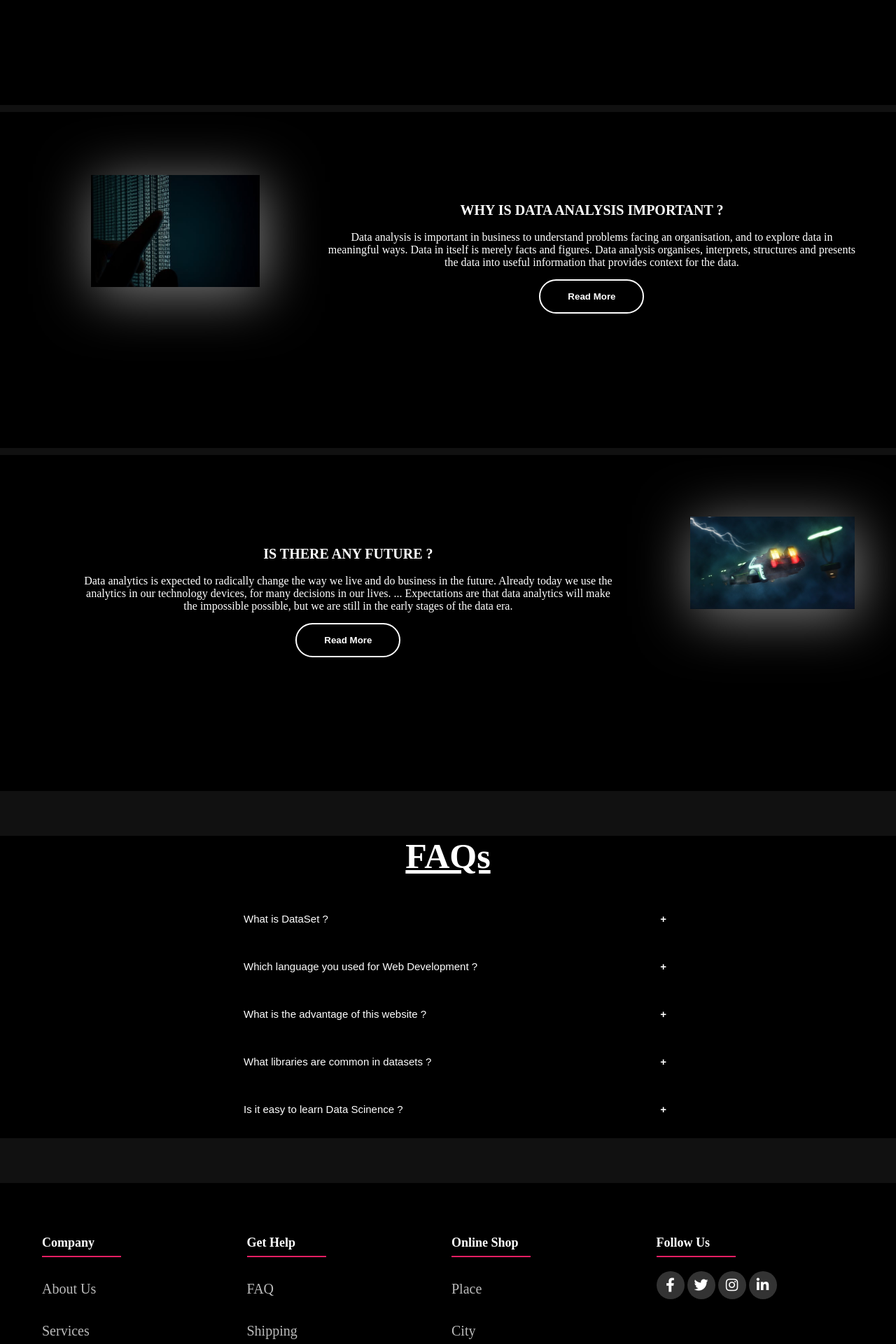
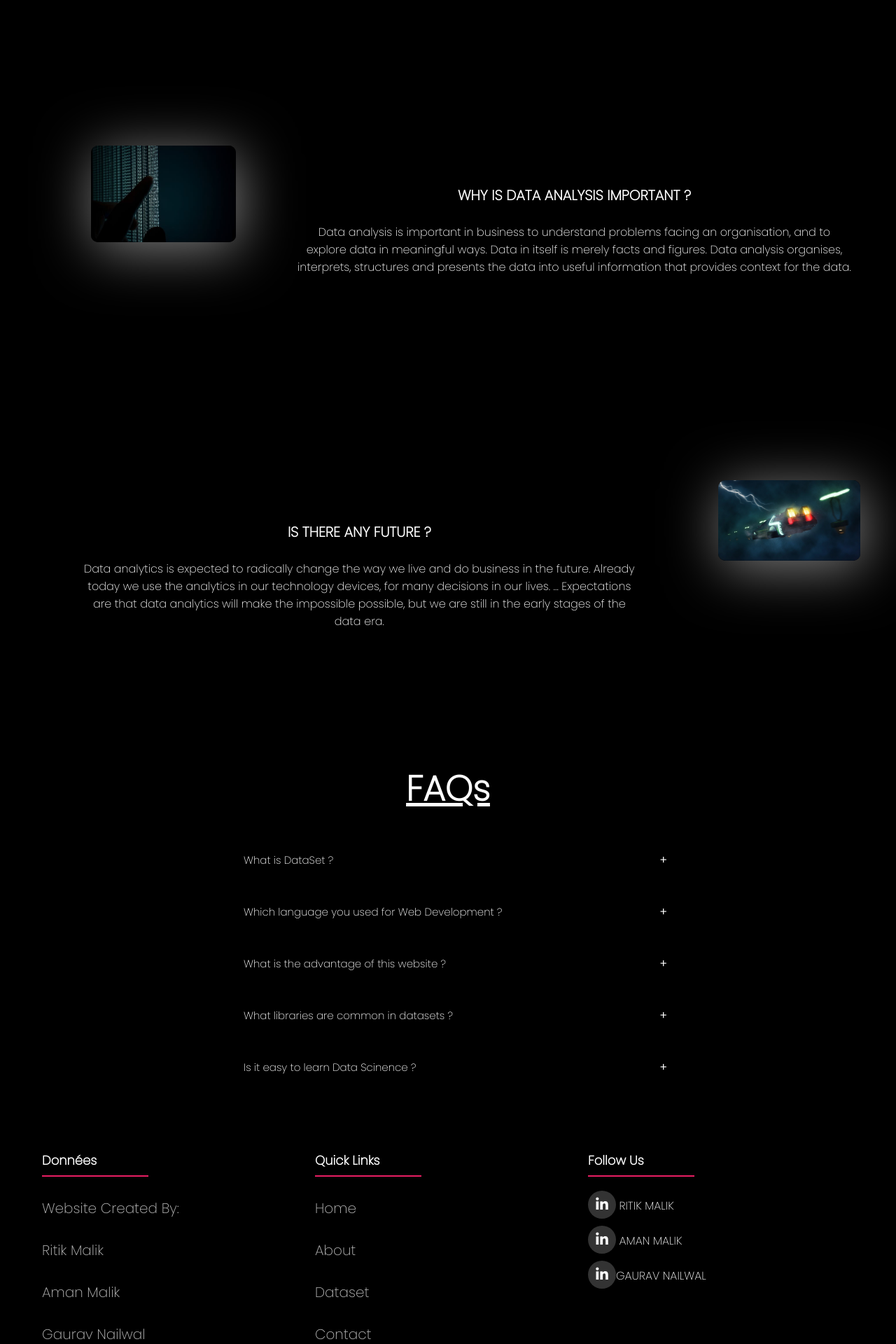
Before and after one commit to amanm063/minor-project, a PHP site: page /donnees.html in a window 1280 px wide; the page is wider, and only the part inside the window is pictured. Shown: the part 1680-3600 px from the top of that part at 70% size. Run offline with PHP 8.4, Linux system fonts and the light colour scheme.

Commit message:
home updated by Ritik

```diff
--- a/final/donnees.html
+++ b/final/donnees.html
@@ -4,7 +4,9 @@
 
   <meta charset="utf-8">
   <meta name="viewport" content="width=device-width, initial-scale=1.0">
-  <link rel="stylesheet" type="text/css" href="https://cdnjs.cloudflare.com/ajax/libs/font-awesome/5.15.4/css/all.min.css">
+  <link rel="stylesheet" type="text/css"
+    href="https://cdnjs.cloudflare.com/ajax/libs/font-awesome/5.15.4/css/all.min.css">
+  <title>Données</title>
   <link rel="stylesheet" href="home.css">
   <link rel="preconnect" href="https://fonts.googleapis.com">
   <link rel="preconnect" href="https://fonts.gstatic.com" crossorigin>
@@ -22,19 +24,19 @@
 
   <div class="header">
     <div class="logo">
-      <h2>données</h2>
+      <h2>Données</h2>
     </div>
     <div class="div1">
-    <a class= "a1" href="donnees.html"> HOME</a>
+      <a class="a1" href="donnees.html"> HOME</a>
     </div>
     <div class="div1">
-    <a class= "a1" href="about.html"> ABOUT</a>
+      <a class="a1" href="about.html"> ABOUT</a>
     </div>
     <div class="div1">
-    <a class= "a1"  href="datasets.html"> DATASETS </a>
+      <a class="a1" href="datasets.html"> DATASETS </a>
     </div>
     <div class="div1">
-    <a class= "a1" href="contact.html"> CONTACT </a>
+      <a class="a1" href="contact.php">CONTACT</a>
     </div>
 
   </div>
@@ -53,13 +55,13 @@
     <div class="overlay">
 
       <div class="content">
-               <h1>données</h1>
+        <h1>Données</h1>
         <h3>It’s not magic, It’s Data.</h3>
 
 
         <div>
-                   <button class="btn1">SIGN UP</button>
-                   <button class="btn-2">LOGIN</button>
+          <button class="btn1"><a href="signup.php">SIGN UP</a></button>
+          <button class="btn-2"><a href="login.php">LOGIN</a></button>
         </div>
 
       </div>
@@ -73,23 +75,20 @@
 
 
 
-
-
-
-
   <div class="main">
 
     <div class="card">
 
       <div class="image">
-         <img src="1.jpeg">
+        <img style="border-radius: 10px;" src="1.jpeg">
       </div>
 
       <div class="des">
         <div>
-       <h1><b>WHAT DO WE DO ?</b>  </h1><br>
-       <p>Data analysis is a process of inspecting, cleansing, transforming, and modelling data with the goal of discovering useful information, informing conclusions, and supporting decision-making.</p>
-       <button class="btn">Read More</button>
+          <h1><b>WHAT DO WE DO ?</b> </h1><br>
+          <p>Data analysis is a process of inspecting, cleansing, transforming, and modelling data with the goal of
+            discovering useful information, informing conclusions, and supporting decision-making.</p>
+          <!-- <button class="btn">Read More</button> -->
 
         </div>
       </div>
@@ -100,18 +99,20 @@
 
       <div class="des1">
         <div>
-            <h1><b>WHY PYTHON ?</b>  </h1><br>
-           <p>Python is a popular multi-purpose programming language widely used for its flexibility, as well as its extensive collection of libraries, which are valuable for analytics and complex calculations.
+          <h1><b>WHY PYTHON ?</b> </h1><br>
+          <p>Python is a popular multi-purpose programming language widely used for its flexibility, as well as its
+            extensive collection of libraries, which are valuable for analytics and complex calculations.
 
-            Python’s extensibility means that it has thousands of libraries dedicated to analytics, including the widely used Python Data Analysis Library (also known as Pandas).
+            Python’s extensibility means that it has thousands of libraries dedicated to analytics, including the widely
+            used Python Data Analysis Library (also known as Pandas).
 
           </p>
-           <button  class="btn">Read More</button>
+          <!--<button class="btn">Read More</button>-->
         </div>
       </div>
 
       <div class="image1">
-            <img src="2.jpeg">
+        <img style="border-radius: 10px;" src="2.jpeg">
       </div>
 
 
@@ -121,15 +122,17 @@
     <div class="card">
 
       <div class="image">
-           <img src="3.jpeg">
+        <img style="border-radius: 10px;" src="3.jpeg">
       </div>
 
       <div class="des">
         <div>
-            <h1><b>WHY IS DATA ANALYSIS IMPORTANT ?</b>  </h1><br>
-         <p>Data analysis is important in business to understand problems facing an organisation, and to explore data in meaningful ways. Data in itself is merely facts and figures. Data analysis organises, interprets, structures and presents the data into useful information that provides context for the data.
+          <h1><b>WHY IS DATA ANALYSIS IMPORTANT ?</b> </h1><br>
+          <p>Data analysis is important in business to understand problems facing an organisation, and to explore data
+            in meaningful ways. Data in itself is merely facts and figures. Data analysis organises, interprets,
+            structures and presents the data into useful information that provides context for the data.
           </p>
-         <button  class="btn">Read More</button>
+          <!--<button class="btn">Read More</button>-->
         </div>
       </div>
     </div>
@@ -139,14 +142,16 @@
 
       <div class="des1">
         <div>
-            <h1><b>IS THERE ANY FUTURE ?</b>  </h1><br>
-            <p>Data analytics is expected to radically change the way we live and do business in the future. Already today we use the analytics in our technology devices, for many decisions in our lives. ... Expectations are that data analytics will make the impossible possible, but we are still in the early stages of the data era.</p>
-            <button class="btn">Read More</button>
+          <h1><b>IS THERE ANY FUTURE ?</b> </h1><br>
+          <p>Data analytics is expected to radically change the way we live and do business in the future. Already today
+            we use the analytics in our technology devices, for many decisions in our lives. ... Expectations are that
+            data analytics will make the impossible possible, but we are still in the early stages of the data era.</p>
+          <!--<button class="btn">Read More</button>-->
         </div>
       </div>
 
       <div class="image1">
-            <img src="4.jpeg">
+        <img style="border-radius: 10px;" src="4.jpeg">
       </div>
 
     </div>
@@ -159,9 +164,6 @@
 
 
   </div>
-       <br>
-       <br>
-       <br>
 
 
 
@@ -174,27 +176,37 @@
 
     <button class="accordion">What is DataSet ?</button>
     <div class="panel">
-  <p>Lorem ipsum dolor sit amet, consectetur adipisicing elit, sed do eiusmod tempor incididunt ut labore et dolore magna aliqua. Ut enim ad minim veniam, quis nostrud exercitation ullamco laboris nisi ut aliquip ex ea commodo consequat.</p>
+      <p>Lorem ipsum dolor sit amet, consectetur adipisicing elit, sed do eiusmod tempor incididunt ut labore et dolore
+        magna aliqua. Ut enim ad minim veniam, quis nostrud exercitation ullamco laboris nisi ut aliquip ex ea commodo
+        consequat.</p>
     </div>
 
     <button class="accordion">Which language you used for Web Development ?</button>
     <div class="panel">
-  <p>Lorem ipsum dolor sit amet, consectetur adipisicing elit, sed do eiusmod tempor incididunt ut labore et dolore magna aliqua. Ut enim ad minim veniam, quis nostrud exercitation ullamco laboris nisi ut aliquip ex ea commodo consequat.</p>
+      <p>Lorem ipsum dolor sit amet, consectetur adipisicing elit, sed do eiusmod tempor incididunt ut labore et dolore
+        magna aliqua. Ut enim ad minim veniam, quis nostrud exercitation ullamco laboris nisi ut aliquip ex ea commodo
+        consequat.</p>
     </div>
 
     <button class="accordion">What is the advantage of this website ?</button>
     <div class="panel">
-  <p>Lorem ipsum dolor sit amet, consectetur adipisicing elit, sed do eiusmod tempor incididunt ut labore et dolore magna aliqua. Ut enim ad minim veniam, quis nostrud exercitation ullamco laboris nisi ut aliquip ex ea commodo consequat.</p>
+      <p>Lorem ipsum dolor sit amet, consectetur adipisicing elit, sed do eiusmod tempor incididunt ut labore et dolore
+        magna aliqua. Ut enim ad minim veniam, quis nostrud exercitation ullamco laboris nisi ut aliquip ex ea commodo
+        consequat.</p>
     </div>
 
     <button class="accordion">What libraries are common in datasets ?</button>
     <div class="panel">
-  <p>Lorem ipsum dolor sit amet, consectetur adipisicing elit, sed do eiusmod tempor incididunt ut labore et dolore magna aliqua. Ut enim ad minim veniam, quis nostrud exercitation ullamco laboris nisi ut aliquip ex ea commodo consequat.</p>
+      <p>Lorem ipsum dolor sit amet, consectetur adipisicing elit, sed do eiusmod tempor incididunt ut labore et dolore
+        magna aliqua. Ut enim ad minim veniam, quis nostrud exercitation ullamco laboris nisi ut aliquip ex ea commodo
+        consequat.</p>
     </div>
 
     <button class="accordion">Is it easy to learn Data Scinence ?</button>
     <div class="panel">
-  <p>Lorem ipsum dolor sit amet, consectetur adipisicing elit, sed do eiusmod tempor incididunt ut labore et dolore magna aliqua. Ut enim ad minim veniam, quis nostrud exercitation ullamco laboris nisi ut aliquip ex ea commodo consequat.</p>
+      <p>Lorem ipsum dolor sit amet, consectetur adipisicing elit, sed do eiusmod tempor incididunt ut labore et dolore
+        magna aliqua. Ut enim ad minim veniam, quis nostrud exercitation ullamco laboris nisi ut aliquip ex ea commodo
+        consequat.</p>
     </div>
 
   </div>
@@ -203,7 +215,7 @@ var acc = document.getElementsByClassName("accordion");
     var i;
 
     for (i = 0; i < acc.length; i++) {
-  acc[i].addEventListener("click", function() {
+      acc[i].addEventListener("click", function () {
         this.classList.toggle("active");
         var panel = this.nextElementSibling;
         if (panel.style.maxHeight) {
@@ -214,11 +226,6 @@ for (i = 0; i < acc.length; i++) {
       });
     }
   </script>
-
-<br>
-<br>
-<br>
-
 
 
 
@@ -232,43 +239,33 @@ for (i = 0; i < acc.length; i++) {
       <div class="row">
 
         <div class="footer-col">
-          <h4>Company</h4>
+          <h4>Données</h4>
           <ul>
-              <li><a href="#">about us</a></li>
-              <li><a href="#">services</a></li>
-              <li><a href="#">privacy policy</a></li>
-              <li><a href="#">affiliate program</a></li>
+            <li><a href="#" style="pointer-events: none">Website created by:</a></li>
+            <li><a href=" #" style="pointer-events: none">Ritik Malik</a></li>
+            <li><a href=" #" style="pointer-events: none">Aman Malik</a></li>
+            <li><a href=" #" style="pointer-events: none">Gaurav Nailwal</a></li>
+          </ul>
+        </div>
+
+        <div class=" footer-col">
+          <h4>Quick Links</h4>
+          <ul>
+            <li><a href="donnees.html">Home</a></li>
+            <li><a href="about.html">About</a></li>
+            <li><a href="datasets.html">Dataset</a></li>
+            <li><a href="contact.php">Contact</a></li>
           </ul>
         </div>
 
         <div class="footer-col">
-           <h4>Get help</h4>
-           <ul>
-               <li><a href="#">FAQ</a></li>
-               <li><a href="#">shipping</a></li>
-               <li><a href="#">returns</a></li>
-               <li><a href="#">order status</a></li>
-               <li><a href="#">payment options</a></li>
-           </ul>
-           </div>
-
-           <div class="footer-col">
-               <h4>Online shop</h4>
-               <ul>
-                   <li><a href="#">place</a></li>
-                   <li><a href="#">city</a></li>
-                   <li><a href="#">state</a></li>
-                   <li><a href="#">country</a></li>
-               </ul>
-               </div>
-
-               <div class="footer-col">
-                   <h4>Follow us</h4>
+          <h4>Follow Us</h4>
           <div class="social-links">
-                       <a href="#"><i class="fab fa-facebook-f"> </i> </a>
-                       <a href="#"><i class="fab fa-twitter"> </i> </a>
-                       <a href="#"><i class="fab fa-instagram"> </i> </a>
-                       <a href="#"><i class="fab fa-linkedin-in"> </i> </a>
+            <p><a href="https://www.linkedin.com/in/ritikmalik007/" target="_blank"><i class="fab fa-linkedin-in">
+                </i></a> RITIK MALIK</p>
+            <p><a href="https://www.linkedin.com/in/amanmalik063/" target="_blank"><i class="fab fa-linkedin-in"> </i>
+              </a> AMAN MALIK</p>
+            <p><a href="https://www.google.com"><i class="fab fa-linkedin-in"> </i></a>GAURAV NAILWAL</p>
           </div>
         </div>
 
@@ -279,4 +276,5 @@ for (i = 0; i < acc.length; i++) {
 
 
 </body>
+
 </html>
--- a/final/home.css
+++ b/final/home.css
@@ -1,140 +1,128 @@
-*{
-    margin:0;
-    padding:0;
-    top:0;
-
+* {
+  margin: 0;
+  padding: 0;
+  top: 0;
+  font-family: "Poppins", sans-serif;
 }
-    body{
-        background-color: rgb(17,17,17);
+body {
+  background-color: black;
+  overflow-x: hidden;
 }
 
+.header {
+  display: flex;
 
-    .header{
-
-        display:flex;
-
-        z-index:1;
-        overflow:hidden;
-        width:100%;
-        height:50px;
-        background-color:rgb(29,29,29);
+  z-index: 1;
+  overflow: hidden;
+  width: 100%;
+  height: 50px;
+  background-color: rgb(29, 29, 29);
 }
-        a{
-
-        text-decoration:none;
-        color:white;
-        font-size:20px;
-        line-height:50px;
+a {
+  text-decoration: none;
+  color: white;
+  font-size: 20px;
+  line-height: 50px;
 }
-        .header .a1{
-        text-decoration:none;
-        color:white;
-        font-size:20px;
-        line-height:50px;
-        padding:12px 20px;
+.header .a1 {
+  text-decoration: none;
+  color: white;
+  font-size: 20px;
+  line-height: 50px;
+  padding: 12px 20px;
 }
-        .header .logo h2{
-                color:#fff;
+.header .logo h2 {
+  color: #fff;
   margin-top: 5px;
   margin-left: 95px;
-                font-size:30px;
+  font-size: 30px;
 }
-        .a1:hover{
-        background-color:red;
+.a1:hover {
+  background-color: red;
 }
-        .div1{
-        width:5%;
-        margin-left:10%;
+.div1 {
+  width: 5%;
+  margin-left: 10%;
 }
 
-
-
-
-
-
-
-
-
-
-    .banner{
+.banner {
   width: 100%;
   height: 100vh;
   position: relative;
   overflow: hidden;
-    margin-bottom: 10px;
+  /*margin-bottom: 10px;*/
 }
-.slider{
+.slider {
   width: 100%;
   height: 100vh;
-    position:absolute;
+  position: absolute;
   top: 0;
-
 }
-.slider img{
+.slider img {
   width: 100%;
   height: 100%;
   animation: zoom 3s linear infinite;
 }
-@keyframes zoom{
-    0%{
+@keyframes zoom {
+  0% {
     transform: scale(1.3);
   }
-    15%{
+  15% {
     transform: scale(1);
   }
-    85%{
+  85% {
     transform: scale(1);
   }
-    100%{
+  100% {
     transform: scale(1.3);
   }
 }
-.overlay{
-    width:100%;
+.overlay {
+  width: 100%;
   height: 100vh;
-    background: linear-gradient(rgba(0,0,0,0.7),rgba(0,0,0,0.7));
+  background: linear-gradient(rgba(0, 0, 0, 0.7), rgba(0, 0, 0, 0.7));
   position: absolute;
   top: 0;
 }
-.content{
+.content {
   width: 60%;
   margin: 160px auto 0;
   text-align: center;
   color: #fff;
 }
-.content h1{
+.content h1 {
   font-size: 1000%;
   width: 100%;
 }
-.content h3{
+.content h3 {
   width: 100%;
   margin: 10px auto 0;
   font-weight: 100;
-    line-height:25px;
+  line-height: 25px;
   font-size: 300%;
 }
-.btn1{
-    width:200px;
+.btn1 {
+  width: 200px;
   padding: 15px 0;
   text-align: center;
   margin: 35px 10px;
   border-radius: 25px;
   font-weight: bold;
   border: 2px solid #fff;
-    background:transparent;
+  background: transparent;
   color: #fff;
   cursor: pointer;
   transition: background 0.5s;
   font-weight: bold;
 }
-.btn1:hover{
+.btn1:hover {
   background: #fff;
   border: 2px solid black;
   color: black;
   font-weight: bold;
 }
-.btn-2{
-    width:200px;
+.btn-2 {
+  width: 200px;
   padding: 15px 0;
   text-align: center;
   margin: 15px 10px;
@@ -146,106 +134,93 @@ width: 100%;
   background-color: transparent;
   font-weight: bold;
 }
-.btn-2:hover{
+.btn-2:hover {
   border: 2px solid #fff;
   background-color: #fff;
   color: black;
   font-weight: bold;
 }
 
-
-
-
-    .main{
-
-    top:100%;
-
+.main {
+  top: 100%;
 }
 
-    .card{
+.card {
   width: 100%;
-         margin-top: 10px;
+  /*margin-top: 10px;*/
   display: flex;
   background-color: black;
   height: 60%;
 }
 
-    .image{
-     align-self:left;
-     width:50%;
-
+.image {
+  align-self: left;
+  width: 50%;
 }
-    .image img{
-        width:80%;
+.image img {
+  width: 80%;
   margin-left: 130px;
   margin-top: 30%;
-       box-shadow: 5px 10px  80px #808080;
+  box-shadow: 5px 10px 80px #808080;
 }
-    .image img:hover{
+.image img:hover {
   transform: scale(1.2);
-
 }
 
-    .image1{
-        align-self:left;
-        width:50%;
-
+.image1 {
+  align-self: left;
+  width: 50%;
 }
-       .image1 img{
-           width:80%;
+.image1 img {
+  width: 80%;
   margin-right: 100px;
   margin-top: 30%;
   box-shadow: 5px 10px 80px #808080;
-
 }
-       .image1 img:hover{
+.image1 img:hover {
   transform: scale(1.2);
-
 }
 
-
-    h1{
+h1 {
   font-size: 20px;
 }
 
-    .des{
+.des {
   padding: 15px;
   text-align: center;
   color: #fff;
 }
-    .des div{
-        width:80%;
+.des div {
+  width: 80%;
   margin-top: 12%;
   margin-left: 150px;
 }
 
-
-    .des1{
+.des1 {
   padding: 15px;
   text-align: center;
   color: #fff;
 }
-      .des1 div{
-          width:80%;
+.des1 div {
+  width: 80%;
   margin-top: 12%;
-         margin-left:100px;
+  margin-left: 100px;
 }
 
-
-     .btn{
-        width:150px;
+.btn {
+  width: 150px;
   padding: 15px 0;
   text-align: center;
   margin: 15px 10px;
   border-radius: 25px;
   font-weight: bold;
   border: 2px solid #fff;
-        background:transparent;
+  background: transparent;
   color: #fff;
   cursor: pointer;
   transition: background 0.5s;
 }
-    .btn:hover{
+.btn:hover {
   background: #fff;
   border: 2px solid black;
   color: black;
@@ -253,20 +228,7 @@ width: 100%;
   font-weight: bold;
 }
 
-
-
-
-
-
-
-
-
-
-
-
-
-
-    .head{
+.head {
   color: #fff;
   font-size: 50px;
   margin-bottom: 34px;
@@ -276,13 +238,11 @@ width: 100%;
 
 .faq {
   background-color: black;
-        margin-top: 10px;
-        margin-bottom: 10px;
   text-align: center;
 }
 
 .accordion {
-        background-color:black;
+  background-color: black;
   color: #fff;
   cursor: pointer;
   padding: 18px;
@@ -297,13 +257,14 @@ width: 100%;
   margin-bottom: 15px;
 }
 
-      .active, .accordion:hover {
+.active,
+.accordion:hover {
   background-color: #ccc;
   color: black;
 }
 
 .accordion:after {
-        content: '\002B';
+  content: "\002B";
   color: #fff;
   font-weight: bold;
   float: right;
@@ -317,7 +278,7 @@ width: 100%;
 
 .panel {
   padding: 0 400px;
-        background-color:black;
+  background-color: black;
   color: #fff;
   max-height: 0;
   overflow: hidden;
@@ -326,60 +287,49 @@ width: 100%;
   border-radius: 15px;
 }
 
-
-
-
-
-
-
-
-    .box{
+.box {
   max-width: 1170px;
 
   margin: auto;
 }
-         .row{
+.row {
   display: flex;
-
 }
-         ul{
+ul {
   list-style: none;
 }
-         .footer{
+.footer {
   background-color: black;
-             padding:70px 0;
-
+  padding: 70px 0;
 }
-         .footer-col{
-             width: 25%;
-             padding:  5px;
-
-
+.footer-col {
+  width: 33.33%;
+  padding: 5px;
 }
-         .footer-col h4{
+.footer-col h4 {
   font-size: 18px;
   color: #ffffff;
   text-transform: capitalize;
   margin-bottom: 30px;
   position: relative;
 }
-         .footer-col h4::before{
-             content: '';
+.footer-col h4::before {
+  content: "";
   position: absolute;
   left: 0;
   bottom: -10px;
   background-color: #e91e63;
   height: 2px;
-             box-sizing:border-box;
+  box-sizing: border-box;
   width: 40%;
 }
-         .footer-col ul{
-             padding:0;
+.footer-col ul {
+  padding: 0;
 }
-         .footer-col ul li:not(:last-child){
+.footer-col ul li:not(:last-child) {
   margin-bottom: 10px;
 }
-         .footer-col ul li a{
+.footer-col ul li a {
   font-size: 20px;
   text-transform: capitalize;
   color: #ffffff;
@@ -389,33 +339,38 @@ width: 100%;
   display: block;
   transition: all 0.1s ease;
 }
-         .footer-col ul li a:hover{
+.footer-col ul li a:hover {
   color: #ffffff;
   padding: 2px;
 }
-         .footer-col .social-links a{
-             display: inline-block ;
+.footer-col .social-links a {
+  display: inline-block;
   height: 40px;
   width: 40px;
-             background-color: rgb(255,255,255,0.2);
+  background-color: rgb(255, 255, 255, 0.2);
   text-align: center;
   line-height: 40px;
   border-radius: 50%;
   color: #ffffff;
   transition: all 0.5s ease;
   font-size: 20px;
+  margin-bottom: 10px;
 }
 
-         .footer-col .social-links a:hover{
+.footer-col .social-links p {
+  color: #fff;
+}
+
+.footer-col .social-links a:hover {
   color: #24262b;
   background-color: #ffffff;
 }
-         @media(max-width:767px){
-             .footer-col{
+@media (max-width: 767px) {
+  .footer-col {
     width: 50%;
     margin-bottom: 30px;
   }
 }
-         .fab{
+.fab {
   line-height: 2;
 }
```
Lines whose indentation alone changed are shown as unchanged.
